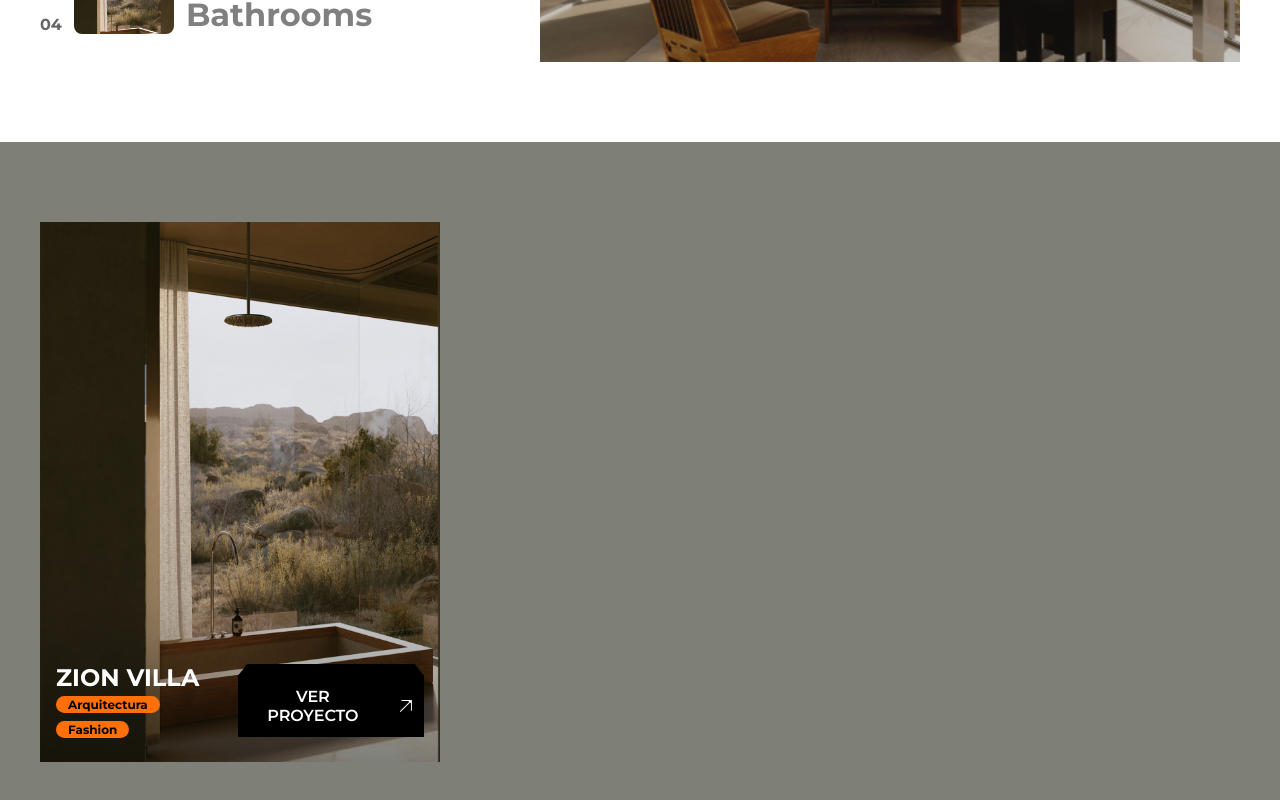
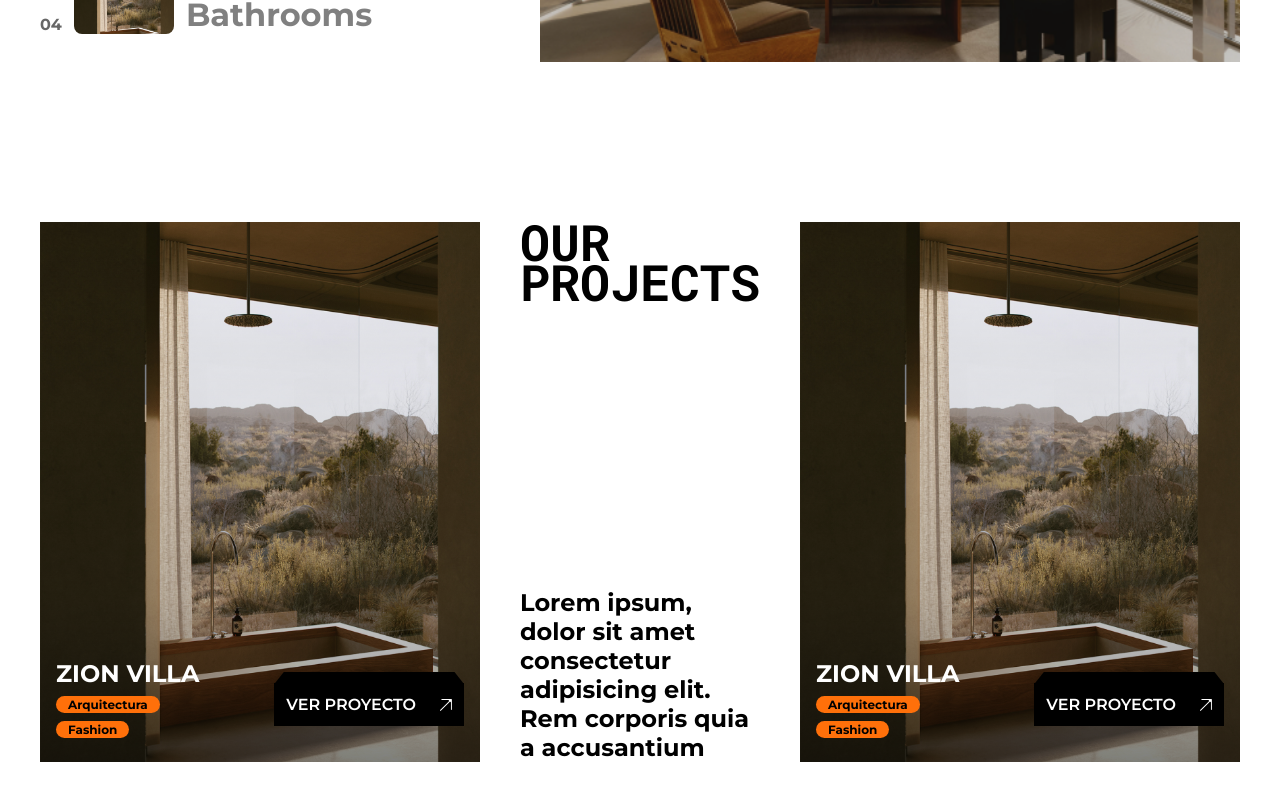
Before and after one commit to CristianCavanzo/Gretta, a Next.js app: page / in a window 1280 px wide. Shown: the part 1802-2602 px from the top of the page. Built offline with nearby package versions, Linux system fonts and the light colour scheme.

Commit message:
[Add]: portfolio

```diff
--- a/src/layout/Portfolio/components/Card.tsx
+++ b/src/layout/Portfolio/components/Card.tsx
@@ -57,7 +57,16 @@ const CardComponent = styled.div<PropsStyled>`
 		display: flex;
 		flex-wrap: wrap;
 		gap: 8px;
-		margin-top: 4px;
+		margin-top: 8px;
+	}
+	.card_container-rigth {
+		width: 70%;
+		display: flex;
+		align-items: center;
+		justify-content: flex-end;
+	}
+	@media (max-width: 940px) {
+		max-width: 500px;
 	}
 `;
 
--- a/src/layout/Portfolio/index.tsx
+++ b/src/layout/Portfolio/index.tsx
@@ -2,15 +2,50 @@ import React from 'react';
 import { Card } from './components/Card';
 import Bathrooms from '@img/bathrooms.png';
 import styled from 'styled-components';
+import { Title } from '@components/Titles';
 const PortafolioComponent = styled.section`
-	background: #7e7f76;
 	display: grid;
-	grid-template-columns: 1fr 1fr 1fr;
+	grid-template-columns: 2fr 1fr 2fr;
 	padding: 80px 40px;
+	column-gap: 40px;
+	.portafolio_container--text {
+		display: flex;
+		justify-content: space-between;
+		flex-direction: column;
+	}
+	.portafolio_container--text-bottom {
+		font-size: 24px;
+	}
+	@media (max-width: 1024px) {
+		column-gap: 20px;
+	}
+	@media (max-width: 940px) {
+		row-gap: 24px;
+		grid-template-columns: 1fr;
+		justify-items: center;
+		.portafolio_container--text {
+			text-align: center;
+		}
+	}
+	@media (max-width: 650px) {
+		padding: 40px 20px;
+	}
 `;
+
 const Portfolio = () => {
 	return (
 		<PortafolioComponent>
+			<Card image={Bathrooms.src} tags={['Arquitectura', 'fashion']}>
+				Zion villa
+			</Card>
+			<div className="portafolio_container--text">
+				<Title transform="uppercase" sizes="s">
+					Our projects
+				</Title>
+				<p className="portafolio_container--text-bottom text-bold">
+					Lorem ipsum, dolor sit amet consectetur adipisicing elit. Rem corporis quia a accusantium
+				</p>
+			</div>
 			<Card image={Bathrooms.src} tags={['Arquitectura', 'fashion']}>
 				Zion villa
 			</Card>
```
